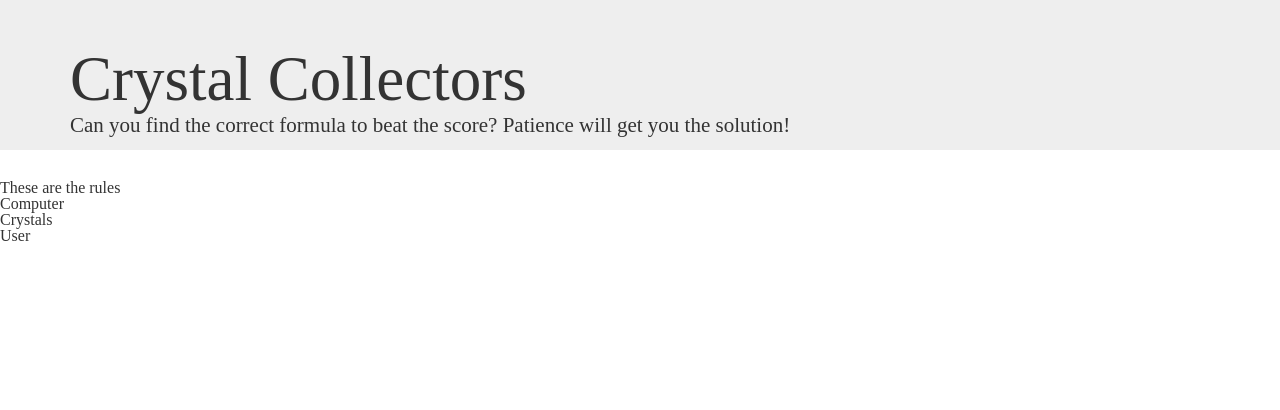
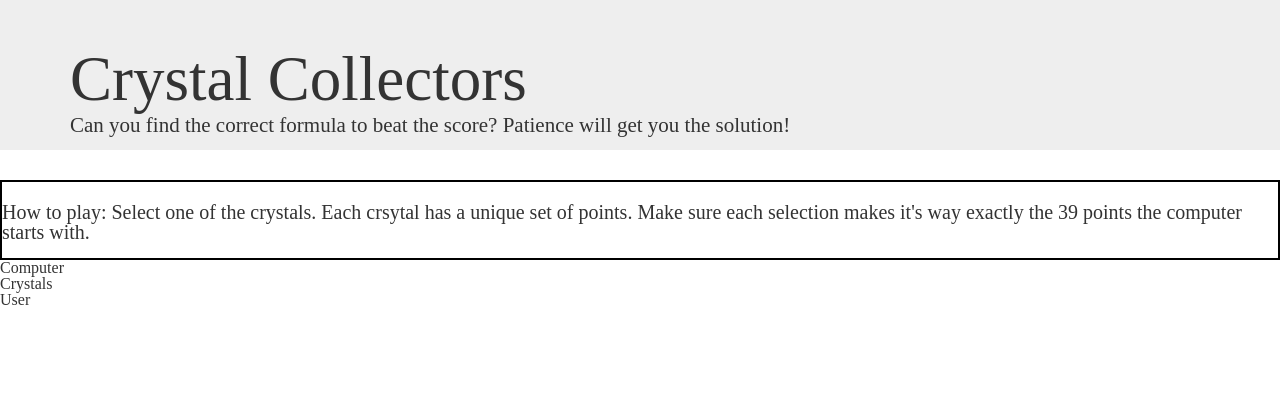
Before and after one commit to mgusmano84/week4-game, a PHP site: page / in a window 1280 px wide. Shown: the top 410 px of the page. Run offline with PHP 8.4, Linux system fonts and the light colour scheme.

Commit message:
updated html and css

```diff
--- a/assets/css/style.css
+++ b/assets/css/style.css
@@ -1,3 +1,10 @@
 .head	{height: 150px;
 
 }
+
+#rules {
+	border: 2px solid black;
+	padding-top: 20px;
+	padding-bottom: 16px;
+	font-size: 20px;
+}
--- a/assets/javascript/game.js
+++ b/assets/javascript/game.js
@@ -8,7 +8,7 @@
 		loses = 0,
 		userstart = 0,
 		computerStart= 39,
-
+		//This is the selection of 4 crystals
 		CrystalsMain : [{
 			crystal1: {
 				startPoints = 0,
--- a/index.html
+++ b/index.html
@@ -24,7 +24,7 @@
 
 <div id="container">
 	<div id="rules">
-		<h1>These are the rules</h1>
+		<h1><strong>How to play:</strong> Select one of the crystals.  Each crsytal has a unique set of points.  Make sure each selection makes it's way exactly the 39 points the computer starts with.</h1>
 	</div>
 	<div id="comp-score">
 		<h1>Computer</h1>
```
